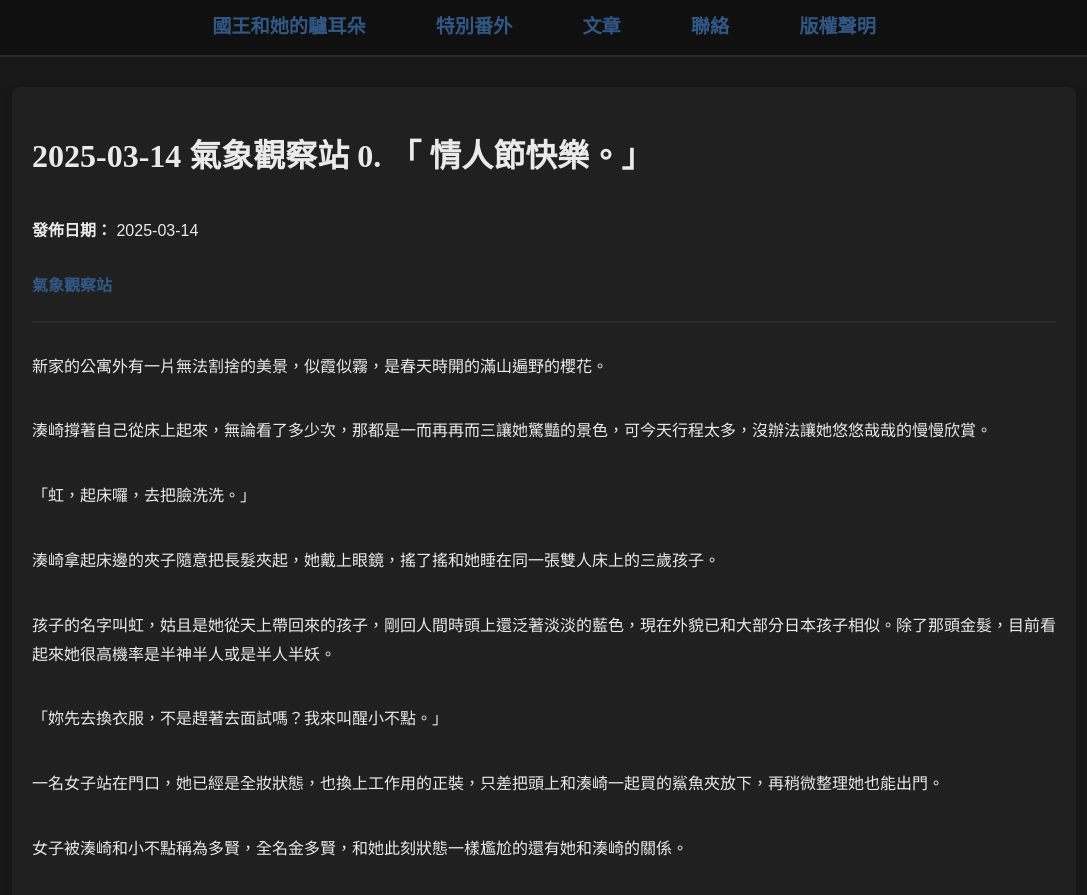
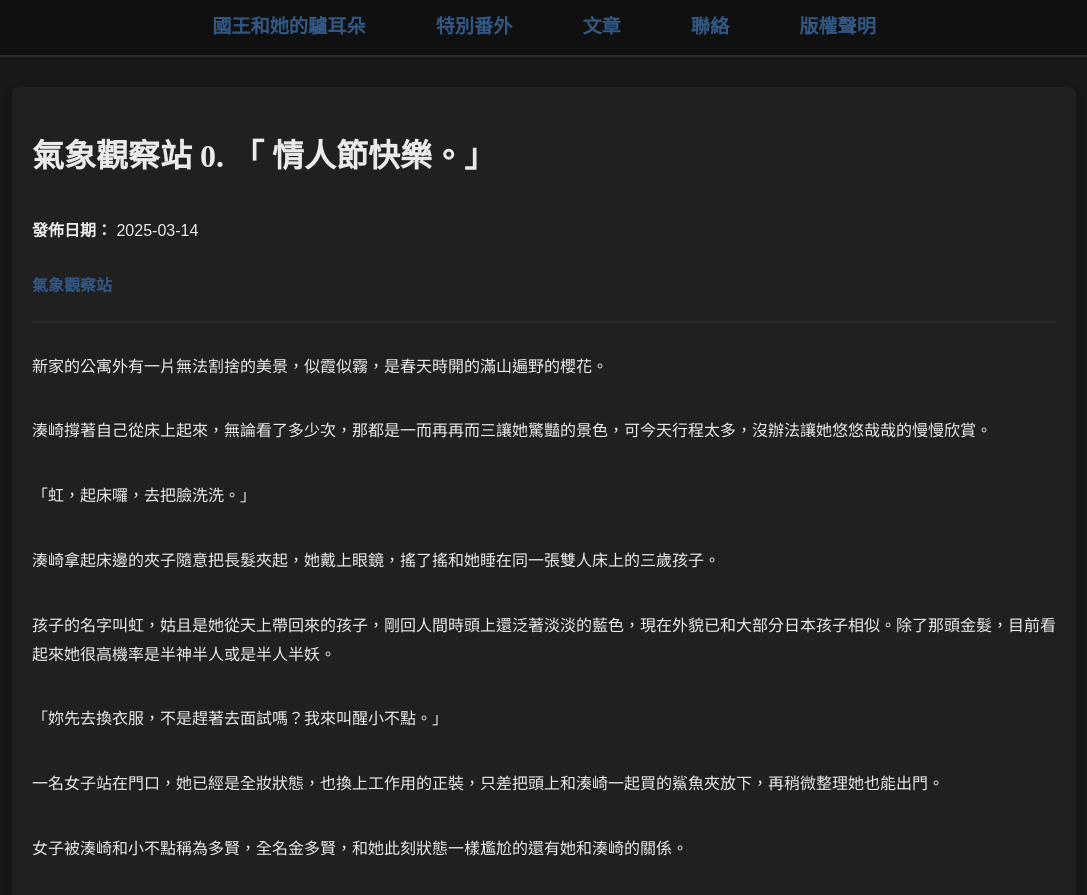
Before and after one commit to thekingwithdonkeyears/website, a Jekyll site: the page built from _posts/2025-03-14-氣象觀察站-情人節快樂.md, in a window 1280 px wide and 900 px high. Shown: the top 895 px of the window, without its empty margins (96-1183 px from the left). Built offline with Jekyll 4.4.1, drawn with Linux system fonts in a browser that asks for light colours; comment, search, counter and statistics services are not loaded.

Commit message:
2025-03-14 氣象觀察站 0. 「 情人節快樂。」

```diff
--- a/_posts/2025-03-14-氣象觀察站-情人節快樂.md
+++ b/_posts/2025-03-14-氣象觀察站-情人節快樂.md
@@ -1,6 +1,6 @@
 ---
 layout: post
-title: 2025-03-14 氣象觀察站 0. 「 情人節快樂。」
+title: 氣象觀察站 0. 「 情人節快樂。」
 categories: [氣象觀察站]
 date: 2025-03-14 10:00:00 +0800
 published: rue
```
